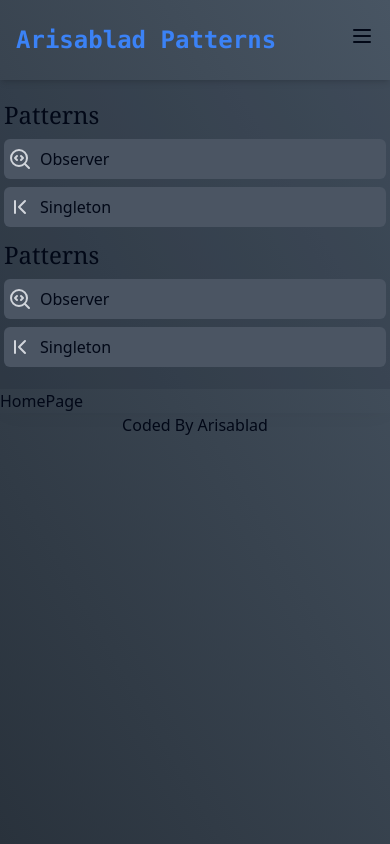
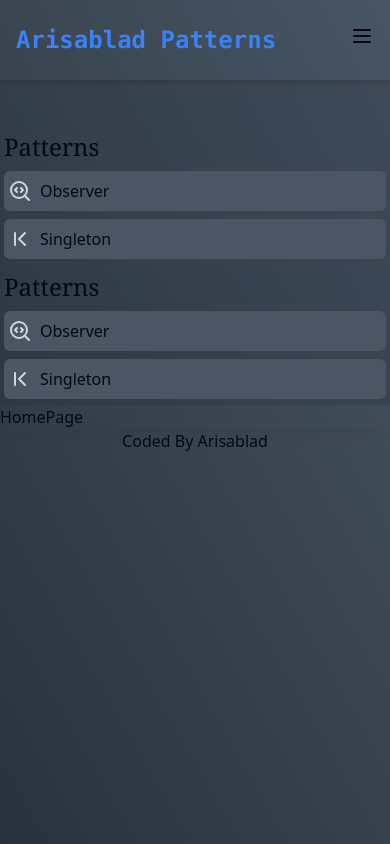
Before and after one commit to Arisablad/design-patterns-site, a React (Vite) app: page / in a window 390 px wide. Both pictures are taken after a click on the icon 362 px from the left and 36 px from the top of the page. Built offline with nearby package versions, Linux system fonts and the light colour scheme.

Commit message:
Update TopNavbar.tsx

```diff
--- a/src/components/TopNavbar.tsx
+++ b/src/components/TopNavbar.tsx
@@ -8,7 +8,7 @@ function TopNavbar() {
     const [expandMenu, setExpandMenu] = useState(false)
     return (
         <>
-            <div className={"fixed top-0 w-full left-0 gradient-background shadow shadow-md py-6 px-4 flex justify-between"}>
+            <div className={"fixed top-0 w-full left-0 gradient-background shadow shadow-md py-6 px-4 flex justify-between z-50"}>
                 <Link to={"/"} className={"text-2xl text-blue-500 font-semibold font-mono"}>Arisablad Patterns</Link>
                 <MenuIcon className={"md:hidden cursor-pointer"} onClick={() => {
                     setExpandMenu(!expandMenu)
@@ -16,7 +16,7 @@ function TopNavbar() {
             </div>
             {/*LINKS*/}
             {expandMenu &&
-                <div className={"bg-gray-800/20 shadow shadow-xl shadow-inner max-h-max md:hidden transition-all duration-[3000] ease-in-out py-4"}>
+                <div className={"bg-gray-800/20 shadow shadow-xl shadow-inner max-h-max md:hidden transition-all duration-[3000] ease-in-out pt-12"}>
                     {Links.map((section) => {
                         return (
                             <div className={"flex flex-col gap-2 px-1 py-1.5"}>
```
